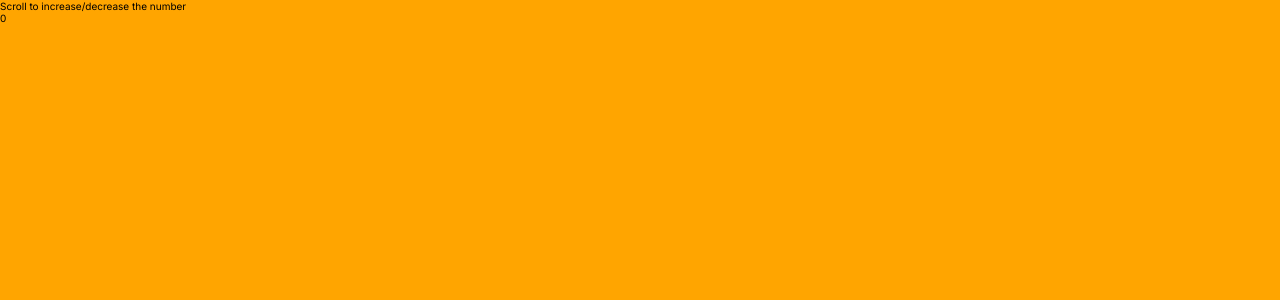
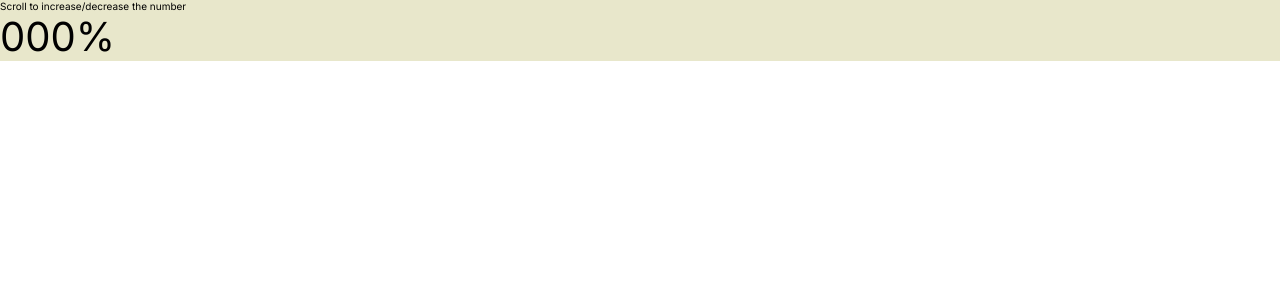
Before and after one commit to hovEdgar/portfolio, a Next.js app: page / in a window 1280 px wide. Shown: the top 300 px of the page. Built offline with nearby package versions, Linux system fonts and the light colour scheme.

Commit message:
global style changes, added progres number look

```diff
--- /dev/null
+++ b/app/components/ScrollIncrementer/ScrollIncrementer.module.scss
@@ -0,0 +1,11 @@
+@use "../../styles" as *;
+
+.container {
+    height: 100%;
+    background: $primary-main;
+}
+
+.progress {
+    font-size: 4rem;
+    background: transparent;
+}
--- a/app/components/ScrollProgress/index.js
+++ b/app/components/ScrollIncrementer/index.js
@@ -1,5 +1,7 @@
 'use client'
 import React, { useState, useEffect } from 'react';
+import styles from './ScrollIncrementer.module.scss';
+import {placeZerosAtStart} from "@/app/utils/helpers";
 
 const ScrollIncrementer = () => {
 	const [number, setNumber] = useState(0);
@@ -8,7 +10,7 @@ const ScrollIncrementer = () => {
 		// Check the scrolling direction
 		const scrollingDown = event.deltaY > 0;
 		// Increase or decrease the number based on the scrolling direction
-		const increment = scrollingDown ? 1 : -1;
+		const increment = scrollingDown ? 2 : -2; // change number in order to make progress slower or faster
 		setNumber((prevNumber) => {
 			const newNumber = prevNumber + increment;
 			// Ensure the number is between 0 and 100
@@ -27,10 +29,10 @@ const ScrollIncrementer = () => {
 	}, []);
 
 	return (
-		<div style={{background: 'orange', height: '100%'}}>
-			{/* Your non-scrollable component content here */}
+		<div className={styles.container}>
+			{/* Non-scrollable component content here */}
 			<h1>Scroll to increase/decrease the number</h1>
-			<p>{Math.round(number)}</p>
+			<p className={styles.progress}>{placeZerosAtStart(number)}{Math.round(number)}%</p>
 		</div>
 	);
 };
--- a/app/page.js
+++ b/app/page.js
@@ -1,9 +1,9 @@
-import ScrollProgress from "@/app/components/ScrollProgress";
+import ScrollProgress from "@/app/components/ScrollIncrementer";
 
 export default function Home() {
 
   return (
-    <main style={{height: '100vh'}}>
+    <main>
         <ScrollProgress/>
     </main>
   )
--- a/app/styles/_variables.scss
+++ b/app/styles/_variables.scss
@@ -1,20 +1,5 @@
-$white-primary-container: #FFFFFF;
-$white-primary-background: #F9FCFF;
-$blue-light: rgba(98, 226, 255, 0.5);
-$blue-main: rgb(52, 146, 247);
-$blue-header-font: #4A81F4;
-$green-online: #9ACD4E;
-$green-button: #85BB65;
-$green-add-button: #00C478;
-$green-add-button-border: #00A665;
-$gray-input-background: #eee6e7;
-$gray-secondary-text: #C9C5CA;
-$gray-placeholder: #99999D;
-$purple-light-border: #D5DCFF;
-$gray-modal-background: rgba(112, 112, 112, 0.5);
-$black-primary-primary: #1C1B1F;
-$red-reject: #FF5451;
-$orange-primary: #FFBF55;
+$white-plain: #FFFFFF;
+$primary-main: #e8e7cb;
 
 $shadow-blue: rgba(96, 195, 255, 0.5);
 $shadow-blue-modal-button: rgba(105, 132, 255, 0.5);
--- a/app/styles/globals.scss
+++ b/app/styles/globals.scss
@@ -26,7 +26,7 @@ html {
     margin: 0 auto;
     font-size: 62.5%;
     @include font-family(400, normal);
-    background-color: $white-primary-background;
+    background-color: $white-plain;
     user-select: none;
     touch-action: pan-x pan-y;
     -webkit-touch-callout: none;
--- /dev/null
+++ b/app/utils/helpers.js
@@ -0,0 +1,9 @@
+export function placeZerosAtStart(number) {
+	if (!number || number < 10) {
+		return '00';
+	} else if (number < 100) {
+		return '0';
+	}
+
+	return '';
+}
```
